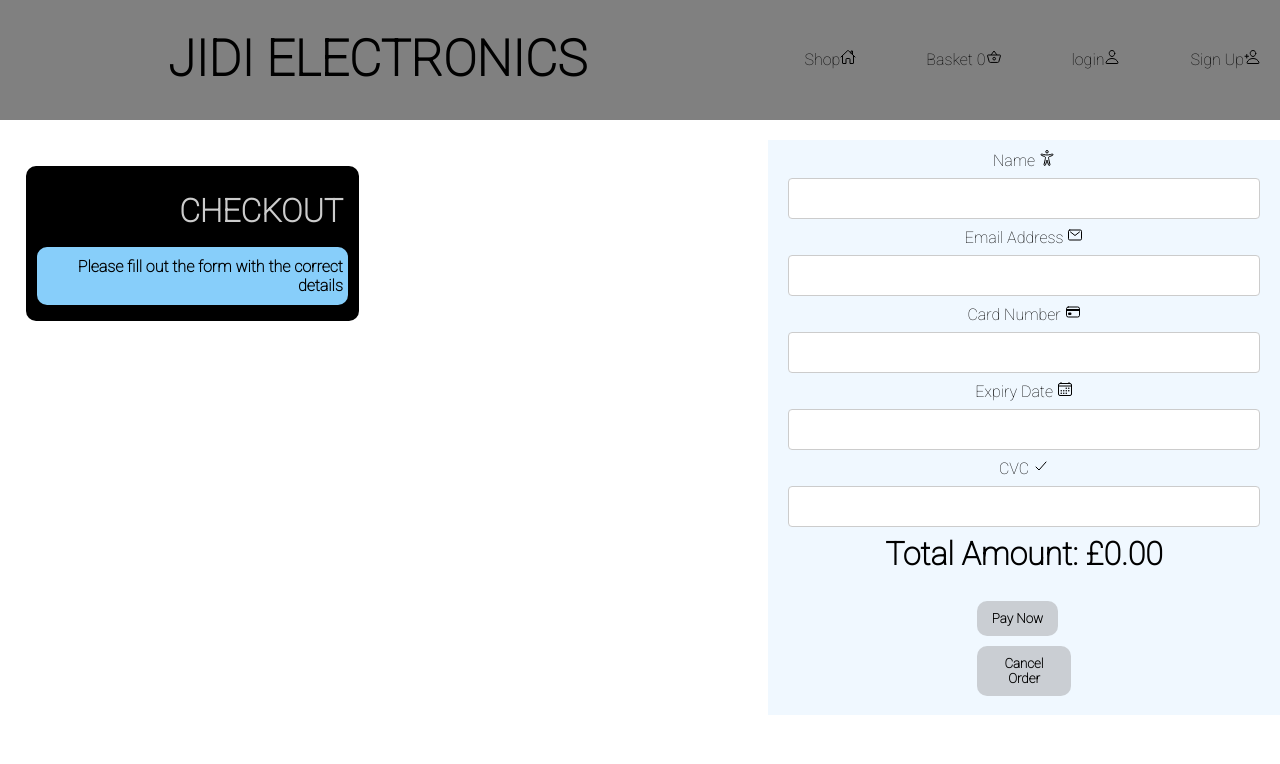
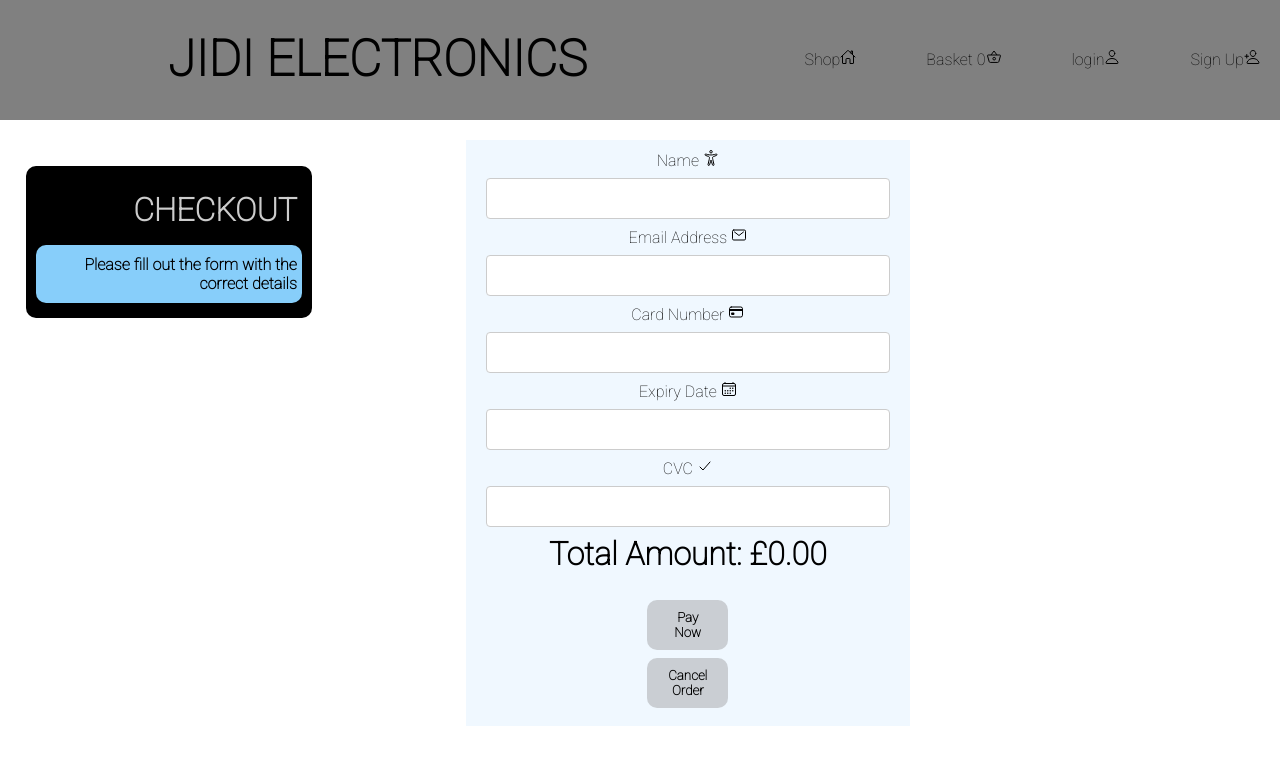
Before and after one commit to bolti95/jidiFrontend, a React (Create React App) app: page /checkout in a window 1280 px wide. Shown: the top 764 px of the page. Built offline with nearby package versions, Linux system fonts and the light colour scheme.

Commit message:
thankyou

```diff
--- a/src/App.css
+++ b/src/App.css
@@ -456,7 +456,11 @@ a {
   width: 100px;
   font-size: 20px;
   display: flex;
-  flex-direction: column;
+  flex-direction: row;
+  width: 33%;
+	height: 53%;
+	padding: 10px 2rem;
+  margin: 0 auto;
 }
 
 
--- a/src/components/Checkout.js
+++ b/src/components/Checkout.js
@@ -176,12 +176,7 @@ class Checkout extends Component {
                         <h1 className="checkoutTitle">CHECKOUT</h1>
                             <h4 className="subText">Please fill out the form with the correct details</h4>
                         </div>
-                            <div className="thankyou">
-                                    <h2 >{this.state.thankYou}</h2>
-                                    <h1>{this.state.h1}</h1>
-                                    <h2>{this.state.h2}</h2>
-                                    <h2>{this.state.orderNumber}</h2>
-                            </div>
+
 
                                 <form className="checkoutInfo">
                                         <div className="info">
@@ -213,7 +208,12 @@ class Checkout extends Component {
                                             </div>
                                          </div>
                                 </form>
-
+                                <div className="thankyou">
+                                    <h2 >{this.state.thankYou}</h2>
+                                    <h1>{this.state.h1}</h1>
+                                    <h2>{this.state.h2}</h2>
+                                    <h2>{this.state.orderNumber}</h2>
+                            </div>
 
 
 
```
